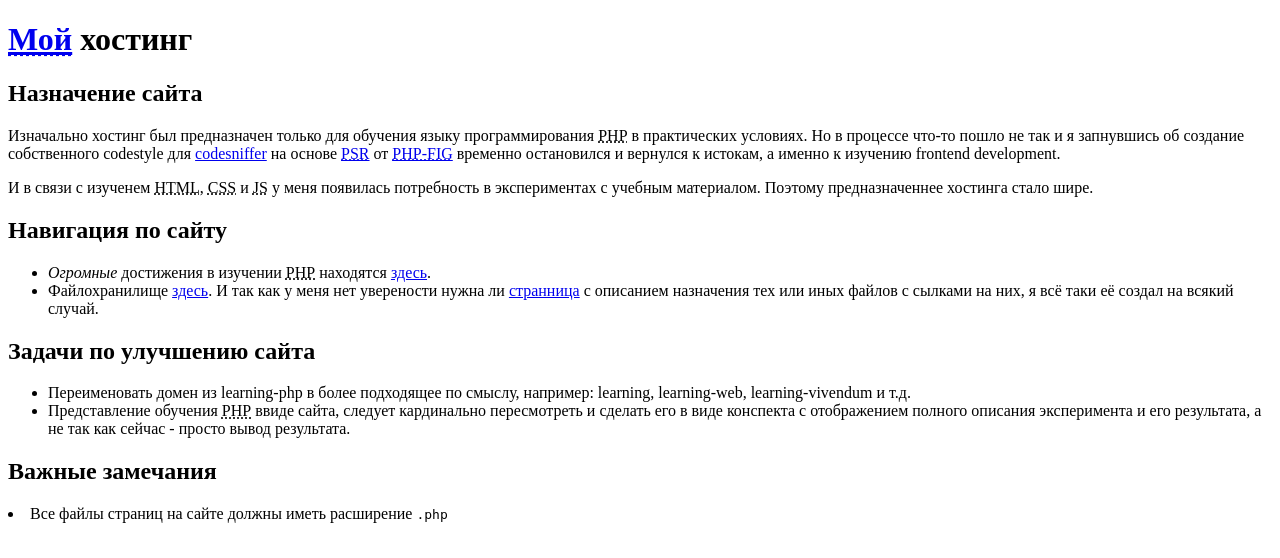
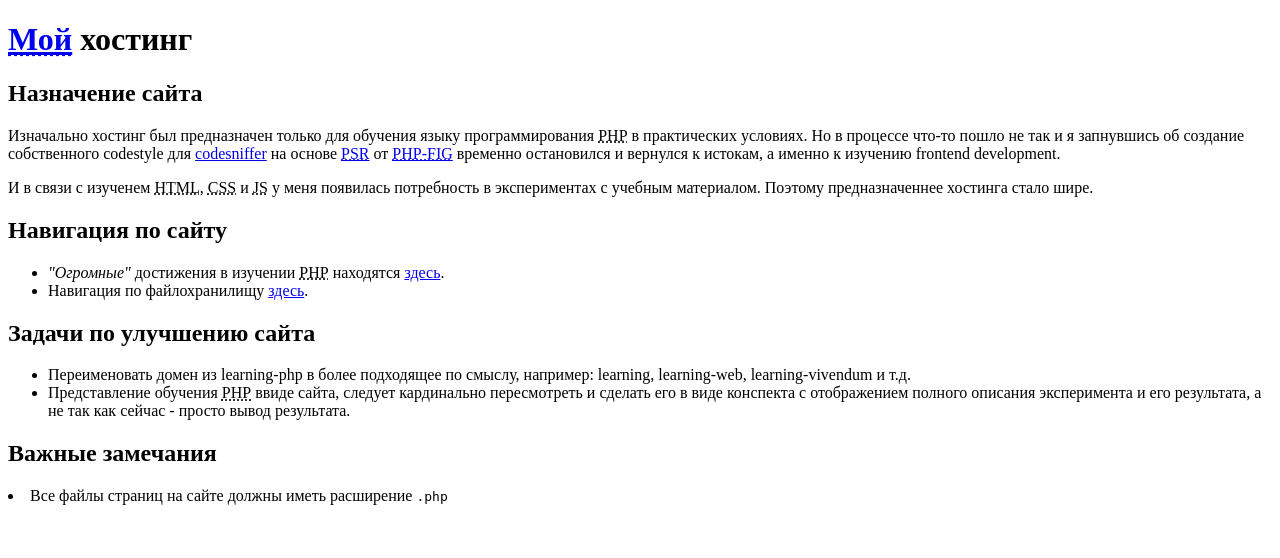
Before and after one commit to Vivendum/education-php, a PHP site: page /shared/index.php in a window 1280 px wide. Shown: the top 558 px of the page. Run offline with PHP 8.4, Linux system fonts and the light colour scheme.

Commit message:
del unnecessary description

```diff
--- a/shared/index.php
+++ b/shared/index.php
@@ -15,8 +15,8 @@
     <section>
       <h2>Навигация по сайту</h2>
       <ul>
-        <li><em>Огромные</em> достижения в изучении <abbr title="Hypertext Preprocessor" lang="en">PHP</abbr> находятся <a href="/learning-php/learning-php.php">здесь</a>.</li>
-        <li>Файлохранилище <a href="files-storage/">здесь</a>. И так как у меня нет уверености нужна ли <a href="description-files.php">странница</a> с описанием назначения тех или иных файлов с сылками на них, я всё таки её создал на всякий случай.</li>
+        <li><em>"Огромные"</em> достижения в изучении <abbr title="Hypertext Preprocessor" lang="en">PHP</abbr> находятся <a href="/learning-php/learning-php.php">здесь</a>.</li>
+        <li>Навигация по файлохранилищу <a href="description-files.php">здесь</a>.</li>
       </ul>
     </section>
     <section>
```
